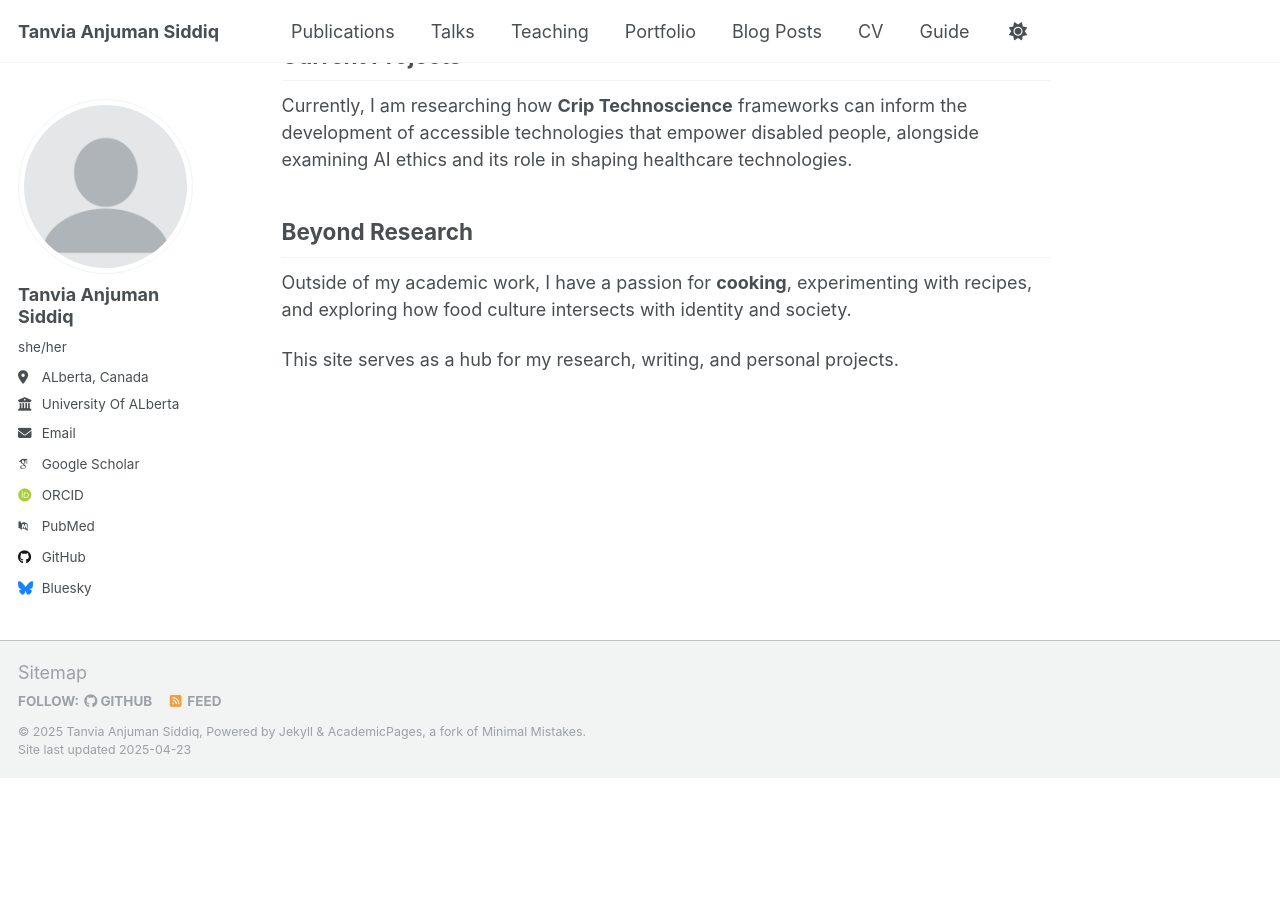
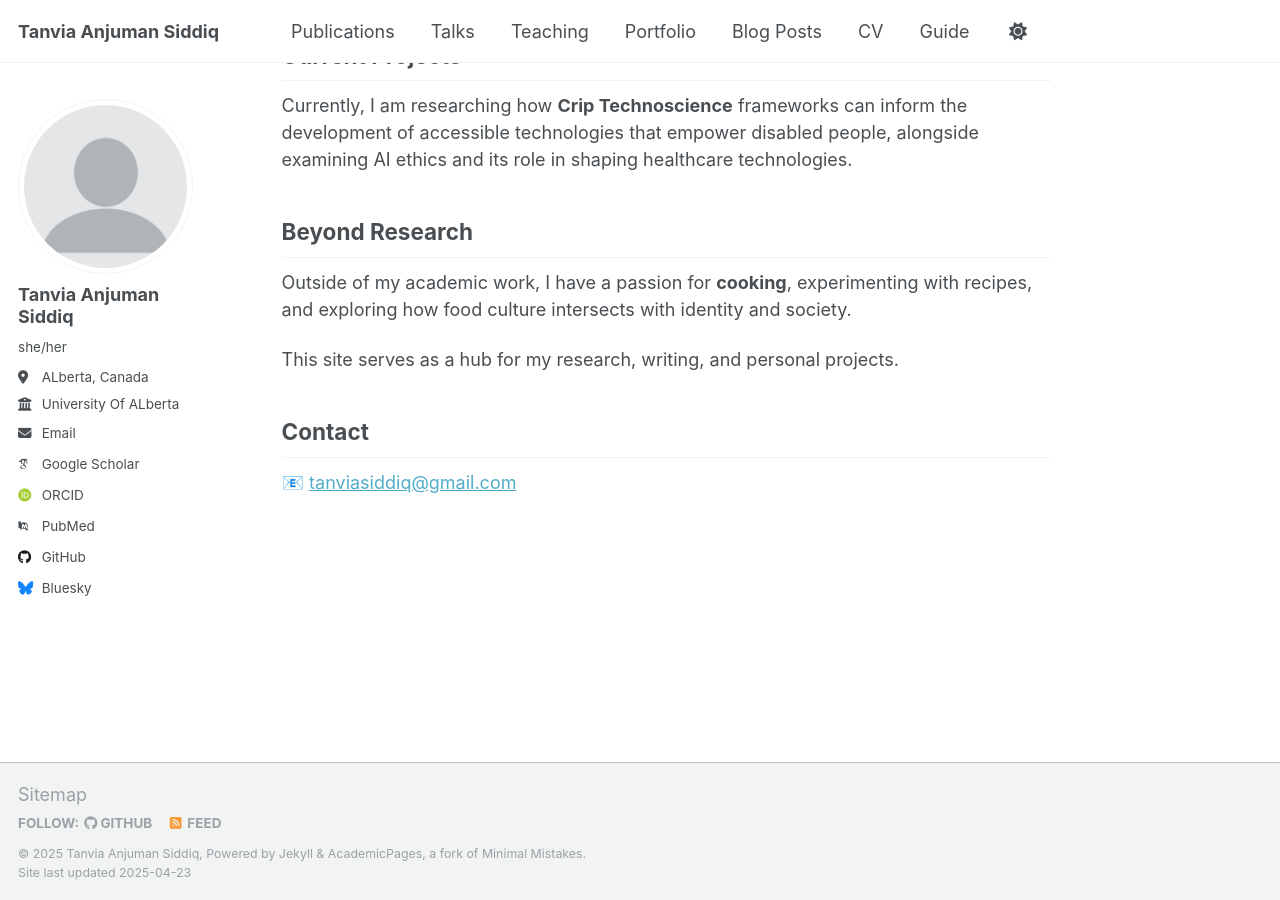
Before and after one commit to Tanvia13/mee, a Jekyll site: the page built from index.md, in a window 1280 px wide and 900 px high, scrolled down 708 px. Built offline with Jekyll 4.4.1, drawn with Linux system fonts in a browser that asks for light colours; some web fonts are replaced; our own code applies the rules of GitHub Pages for plain Markdown files; before the commit the page ends 1486 px from its top, so only the background shows below that.

Commit message:
Update index.md

```diff
--- a/index.md
+++ b/index.md
@@ -26,3 +26,6 @@ Currently, I am researching how **Crip Technoscience** frameworks can inform the
 Outside of my academic work, I have a passion for **cooking**, experimenting with recipes, and exploring how food culture intersects with identity and society.
 
 This site serves as a hub for my research, writing, and personal projects.
+## Contact
+
+📧 [tanviasiddiq@gmail.com](mailto:tanviasiddiq@gmail.com)
```
